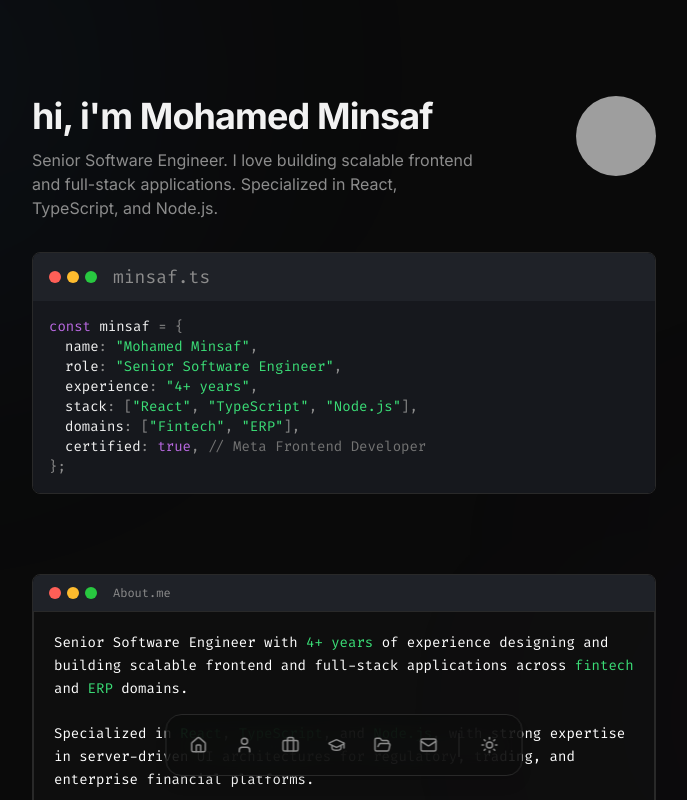
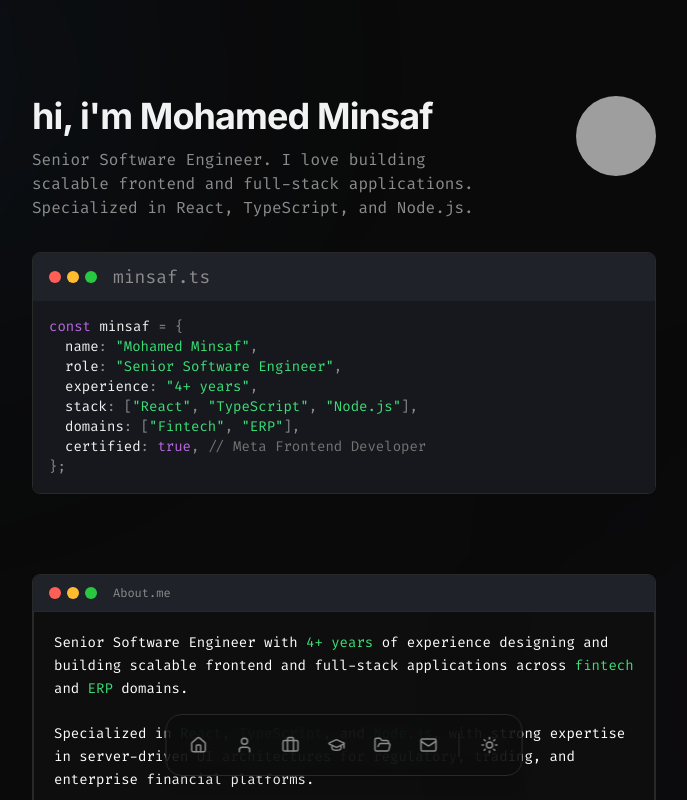
Before and after one commit to minsaf7/portfolio, a Next.js app: page / in a window 1280 px wide. Shown: the top 800 px of the page, without its empty margins (296-983 px from the left). Built offline with nearby package versions, Linux system fonts and the light colour scheme; grey boxes are pictures that could not be loaded.

Commit message:
minor chang

```diff
--- a/components/ui/HeroSection.tsx
+++ b/components/ui/HeroSection.tsx
@@ -8,7 +8,7 @@ export function HeroSection() {
           <h1 className="text-3xl font-bold tracking-tight text-foreground md:text-4xl">
             {"hi, i'm Mohamed Minsaf"}
           </h1>
-          <p className="mt-3 max-w-md text-sm leading-relaxed text-muted-foreground md:text-base">
+          <p className="mt-3 max-w-md text-sm leading-relaxed text-muted-foreground md:text-base font-mono">
             Senior Software Engineer. I love building scalable frontend and
             full-stack applications. Specialized in React, TypeScript, and
             Node.js.
```
